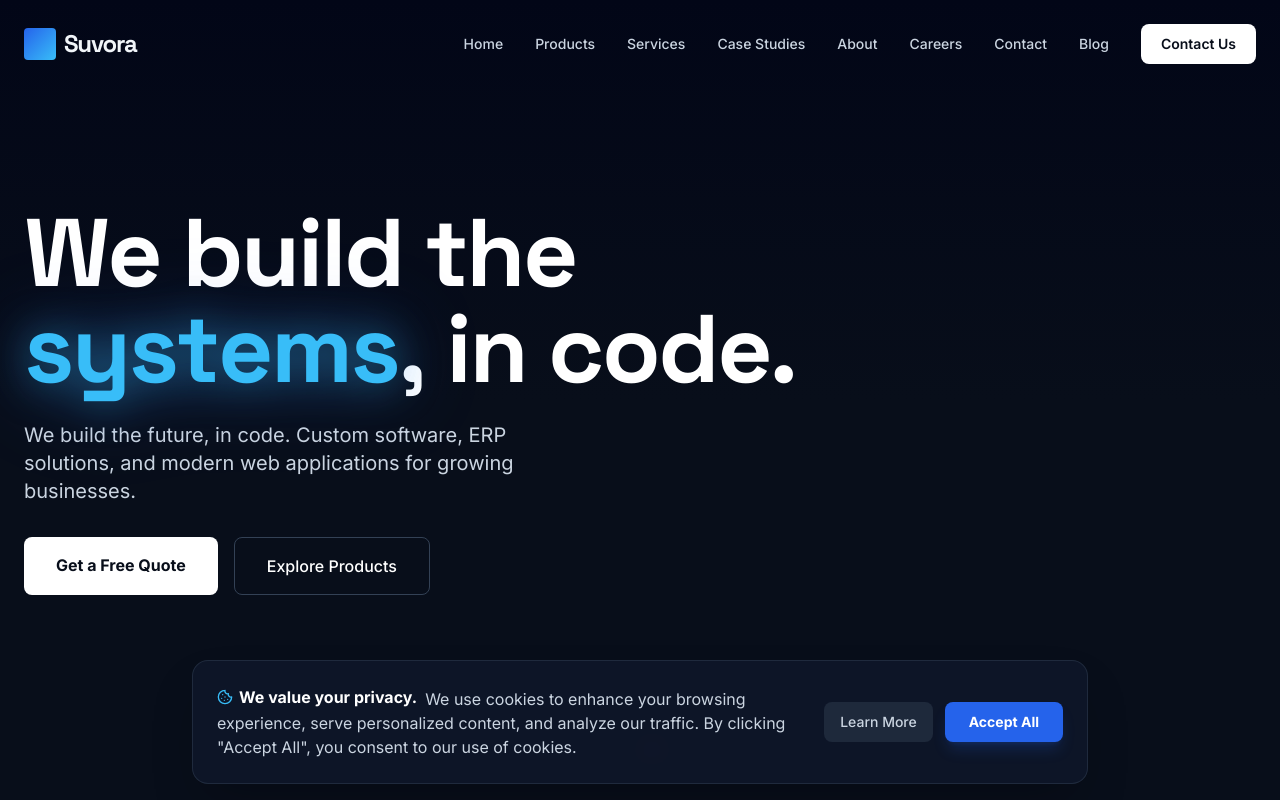
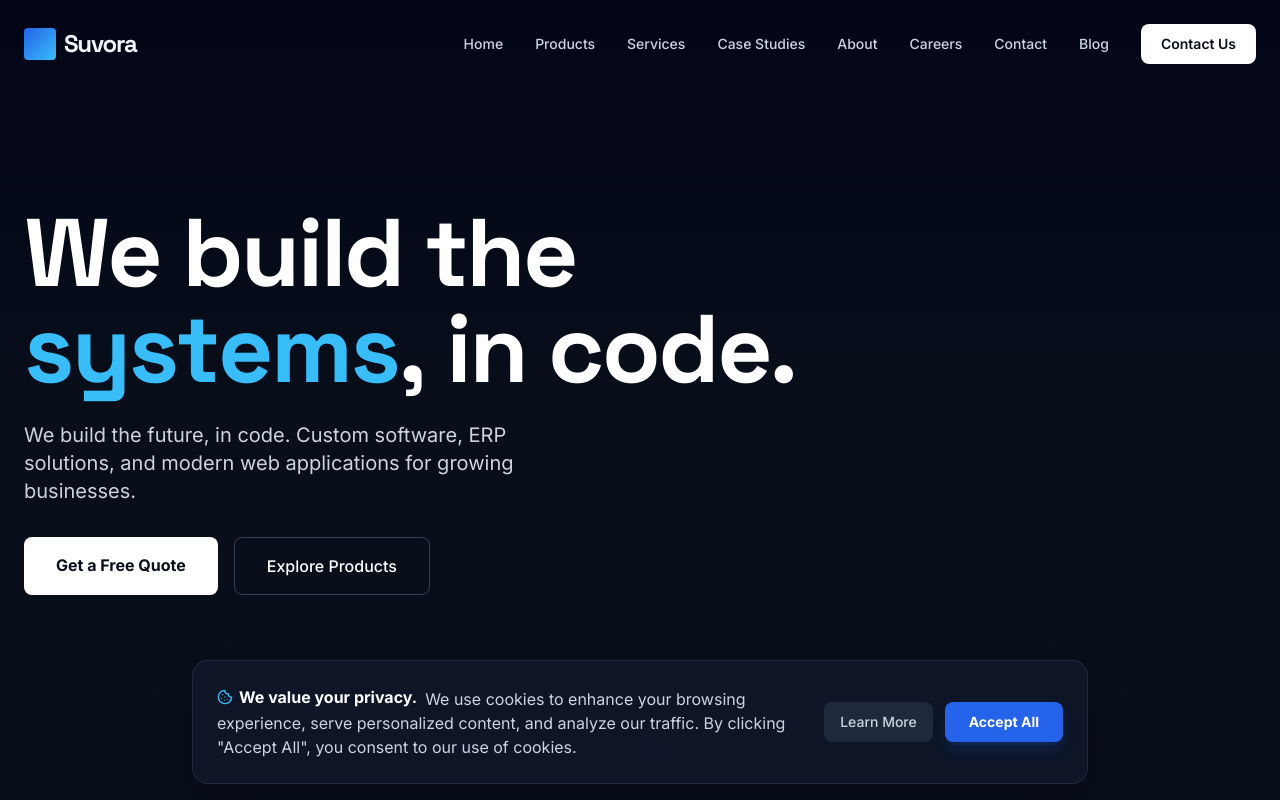
Before and after one commit to Umer-Ayyan/suvora-website, a React (Vite) app: page / in a window 1280 px wide. Shown: the top 800 px of the page. Built offline with nearby package versions, Linux system fonts and the light colour scheme.

Commit message:
Remove drop-shadow glow and blur filter to eliminate glow and boxy artifacts

```diff
--- a/components/HeroSection.tsx
+++ b/components/HeroSection.tsx
@@ -60,9 +60,9 @@ const HeroSection: React.FC = () => {
             <span className="inline-flex items-baseline whitespace-nowrap">
               <MorphingText
                 className="inline-block text-sky-400 font-display font-bold"
-                style={{
-                  filter: 'drop-shadow(0 0 20px rgba(56, 189, 248, 0.5)) drop-shadow(0 0 40px rgba(37, 99, 235, 0.35))',
-                }}
+                initial={{ opacity: 0, scale: 0.9 }}
+                animate={{ opacity: 1, scale: 1 }}
+                exit={{ opacity: 0, scale: 0.9 }}
                 text={HERO_TEXTS}
                 loop={true}
                 holdDelay={2600}
--- a/components/animate-ui/primitives/texts/morphing/index.tsx
+++ b/components/animate-ui/primitives/texts/morphing/index.tsx
@@ -28,9 +28,9 @@ type MorphingTextProps = Omit<HTMLMotionProps<'span'>, 'children'> & {
 function MorphingText({
   ref,
   text,
-  initial = { opacity: 0, scale: 0.8, filter: 'blur(10px)' },
-  animate = { opacity: 1, scale: 1, filter: 'blur(0px)' },
-  exit = { opacity: 0, scale: 0.8, filter: 'blur(10px)' },
+  initial = { opacity: 0, scale: 0.9 },
+  animate = { opacity: 1, scale: 1 },
+  exit = { opacity: 0, scale: 0.9 },
   variants,
   transition = { type: 'spring', stiffness: 125, damping: 25, mass: 0.4 },
   delay = 0,
```
